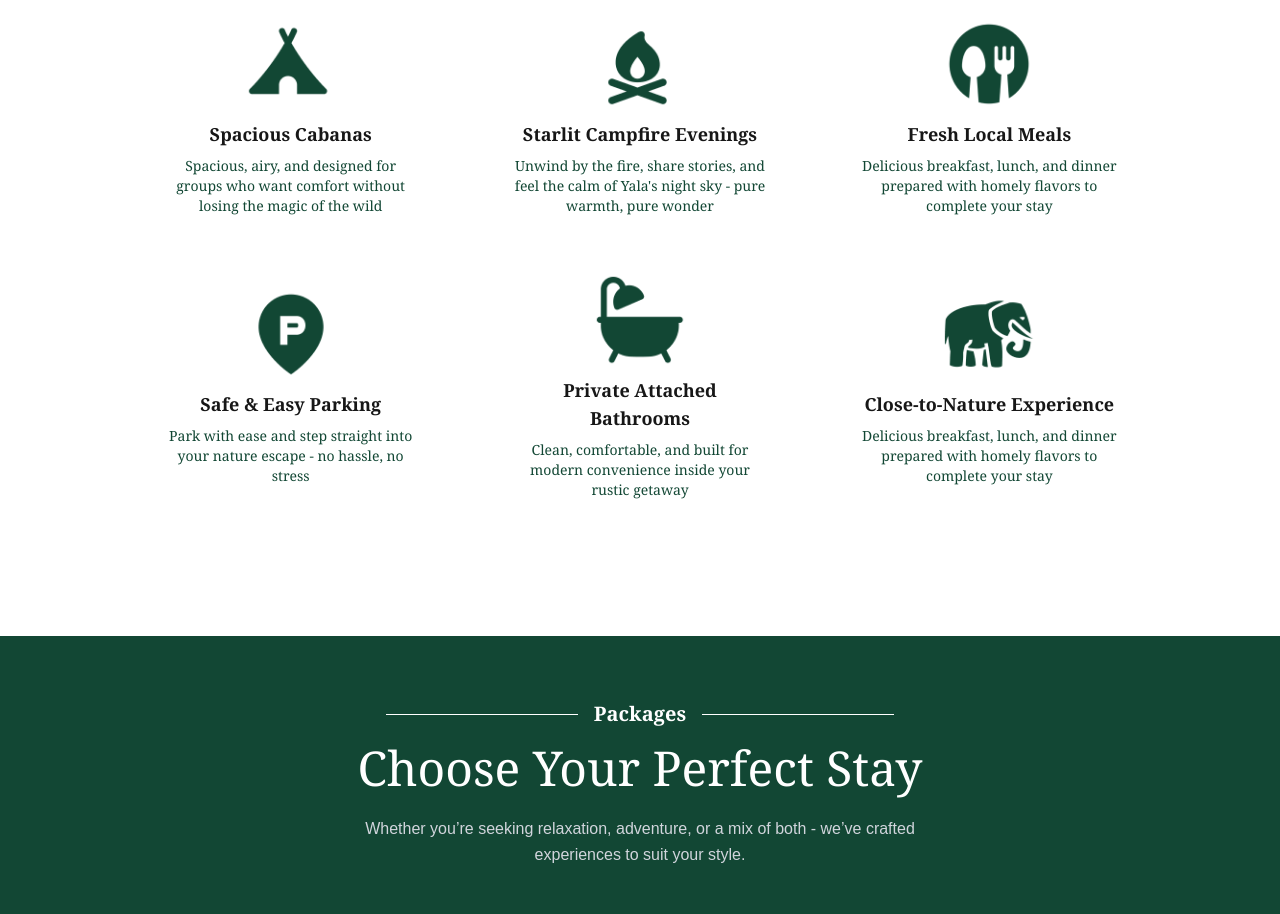
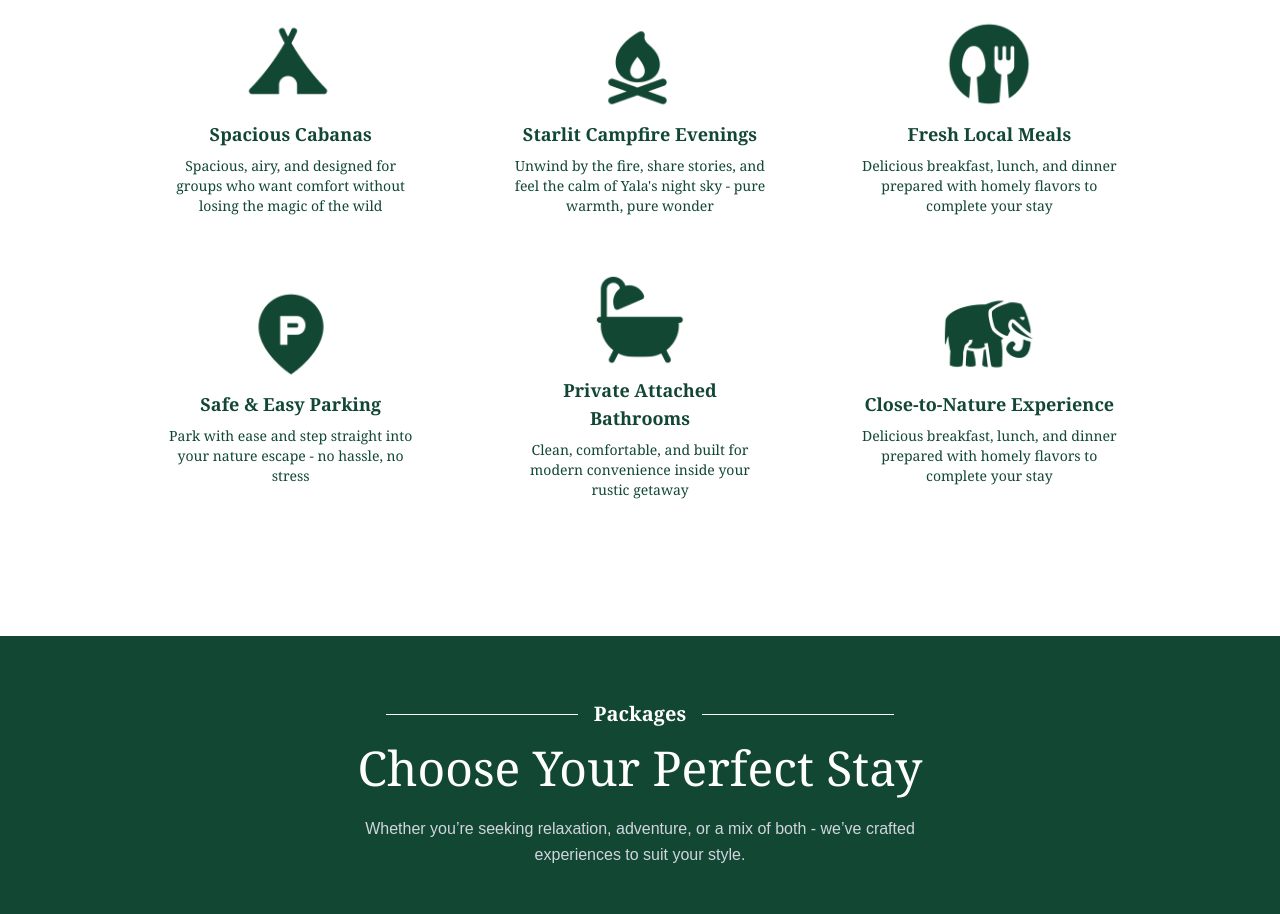
Before and after one commit to Syntrix-Snipers/nature-win-yala, a Next.js app: page /home in a window 1280 px wide. Shown: the part 1740-2654 px from the top of the page. Built offline with nearby package versions, Linux system fonts and the light colour scheme.

Commit message:
update colour for offer cards

```diff
--- a/src/app/home/components/HomeOfferCard.tsx
+++ b/src/app/home/components/HomeOfferCard.tsx
@@ -19,7 +19,7 @@ const HomeOfferCard: React.FC<HomeOfferCardProps> = ({
         alt={title}
         className="w-24 h-24 mb-2"
       />
-      <h3 className="text-lg font-semibold font-serif text-center mb-2">
+      <h3 className="text-lg text-[#124734] font-semibold font-serif text-center mb-2">
         {title}
       </h3>
       <p className="text-sm text-[#124734] font-serif text-center">
```
